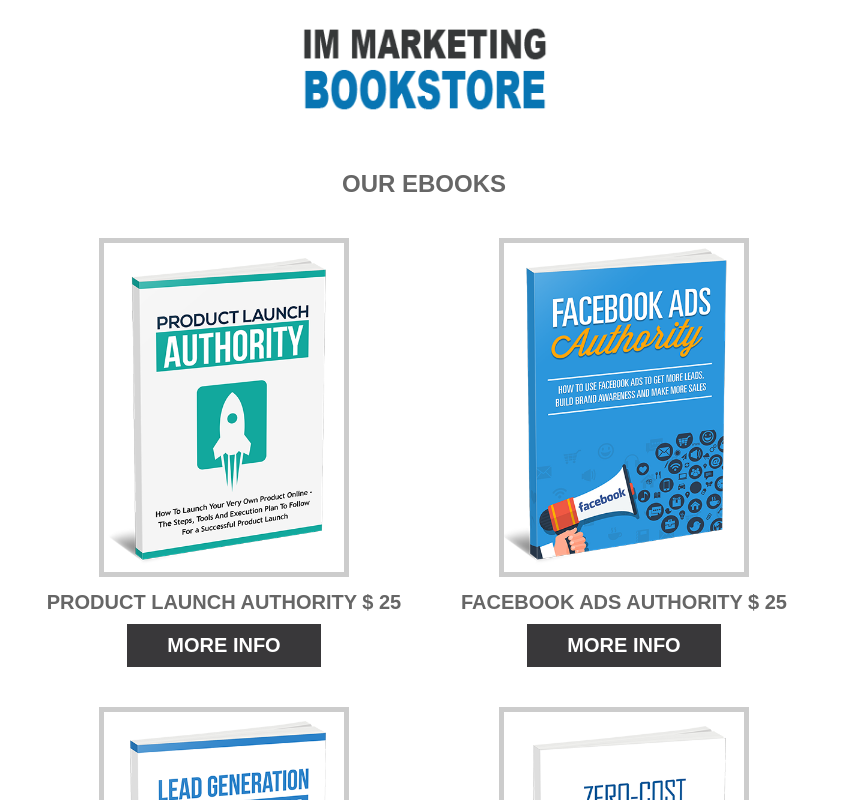
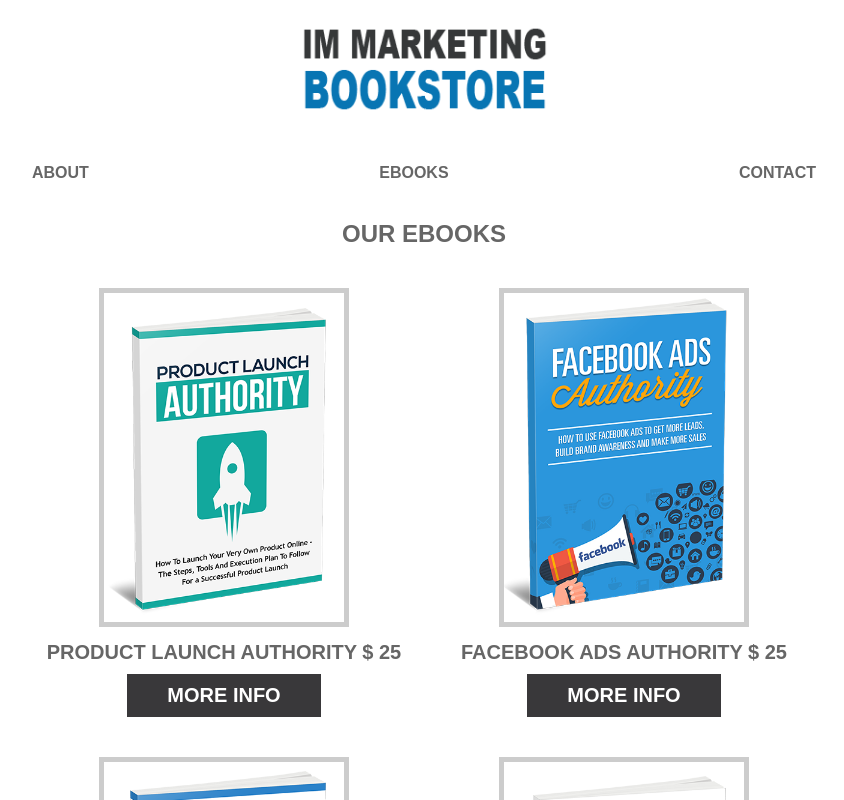
Before and after one commit to EdgardoPinto-Escalier/simple-react-site, a React (Create React App) app: page / in a window 1280 px wide. Shown: the top 800 px of the page, without its empty margins (216-1060 px from the left). Built offline with nearby package versions, Linux system fonts and the light colour scheme.

Commit message:
NavBar Component was created

```diff
--- a/src/components/Ebook.js
+++ b/src/components/Ebook.js
@@ -1,4 +1,5 @@
 import React from 'react';
+import { Link } from 'react-router-dom';
 
 const Ebook = (props) => {
 
@@ -8,7 +9,7 @@
     <li>
         <img src={`img/${image}.png`} alt={name} />
         <p>{name} <span> $ {price} </span></p>
-        <a href="#">MORE INFO</a>
+        <Link to={`/ebook/${id}`}>MORE INFO</Link>
     </li>
   )
 }
--- a/src/components/Header.js
+++ b/src/components/Header.js
@@ -1,9 +1,12 @@
 import React from 'react';
+import { Link } from 'react-router-dom';
 
 const Header = () => {
   return (
     <header>
-      <img src="/img/logo.png" alt="logo"/>
+      <Link to={'/'}>
+          <img src="/img/logo.png" alt="logo"/>
+      </Link>
     </header>
   )
 }
--- /dev/null
+++ b/src/components/NavBar.css
@@ -0,0 +1,16 @@
+.navbar {
+  display: flex;
+  justify-content: space-between;
+  margin-top: 1rem;
+  padding: .5rem;
+}
+.navbar a {
+  font-size: 1rem;
+  color: #666;
+  text-decoration: none;
+  text-transform: uppercase;
+  font-weight: bold;
+}
+.navbar a.active {
+  color: #ffce00;
+}
--- /dev/null
+++ b/src/components/NavBar.js
@@ -0,0 +1,16 @@
+import React from 'react';
+import { Link } from 'react-router-dom';
+import './NavBar.css';
+
+const NavBar = () => {
+    return (
+      <nav className="navbar">
+        <Link to={'/about'}>ABOUT</Link>
+        <Link to={'/ebooks'}>EBOOKS</Link>
+        <Link to={'/contact'}>CONTACT</Link>
+      </nav>
+    );
+
+}
+
+export default NavBar;
--- a/src/components/Router.js
+++ b/src/components/Router.js
@@ -1,11 +1,13 @@
 import React, { Component } from 'react';
 import { BrowserRouter, Route, Switch } from 'react-router-dom';
 import Header from './Header';
+import NavBar from './NavBar';
 import Ebooks from './Ebooks';
 import About from './About';
 import Error from './Error';
+import SingleEbook from './SingleEbook';
 import dataEbooks from '../data/data.json';
-import SingleEbook from './SingleEbook';
+
 
 class Router extends Component {
 
@@ -24,7 +26,7 @@
       <BrowserRouter>
       <div className="container">
         <Header />
-
+        <NavBar />
         <Switch>
           <Route exact path="/" render={() => (
               <Ebooks
@@ -33,7 +35,7 @@
           )} />
           <Route exact path="/about" component={About} />
           <Route exact path="/ebook/:ebookId" render={(props) => {
-              let idEbook = props.location.pathname.replace('/ebook', '');
+              let idEbook = props.location.pathname.replace('/ebook/', '');
               return (
                   <SingleEbook
                       ebook={this.state.ebooks[idEbook]}
--- a/src/components/SingleEbook.js
+++ b/src/components/SingleEbook.js
@@ -1,9 +1,11 @@
 import React from 'react';
+import './SingleEbooks.css';
 
 const SingleEbook = (props) => {
 
+  if(!props) return null;
+
   const { image, name, price, description } = props.ebook;
-  if(!image) return null;
 
   return (
     <div className="ebookInfo">
@@ -13,6 +15,8 @@
 
     <div className="info">
         <h2>{name}</h2>
+        <p className="price">$ {price}</p>
+        <p>{description}</p>
     </div>
     </div>
   )
--- /dev/null
+++ b/src/components/SingleEbooks.css
@@ -0,0 +1,30 @@
+@media (min-width: 480px) {
+  .ebookInfo {
+      display: grid;
+      grid-template-columns: 1fr 2fr;
+      grid-gap: 2rem;
+  }
+}
+
+.ebookInfo img {
+  border: 5px solid #ccc;
+  width: 100%;
+}
+.ebookInfo .info h2{
+  text-align: left;
+  text-transform: none;
+  font-size: 30px;
+  margin: 0 0 10px 0;
+}
+.ebookInfo .info .price {
+  padding: 5px;
+  background-color: #ccc;
+  font-size: 30px;
+  color: #666;
+  font-weight: bold;
+  margin: 0 0 10px 0;
+}
+.ebookInfo .info p {
+  color: #666;
+  line-height: 1.5rem;
+}
```
Lines whose indentation alone changed are shown as unchanged.
